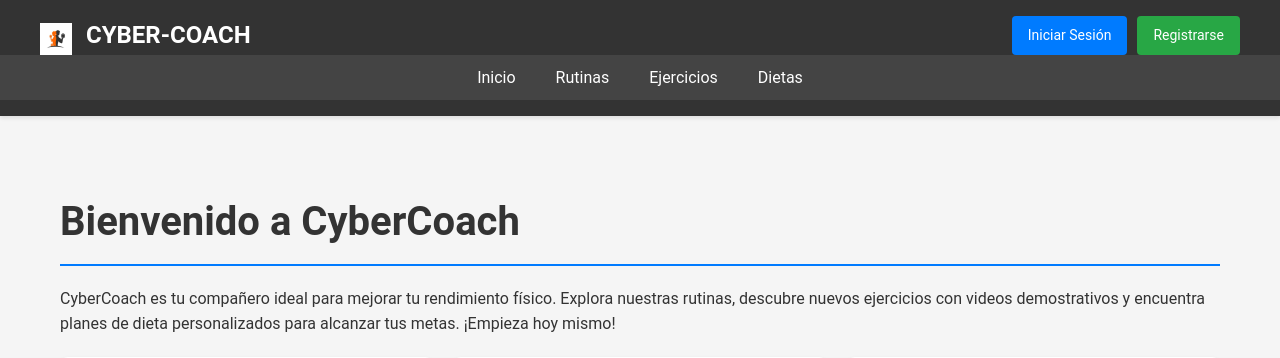
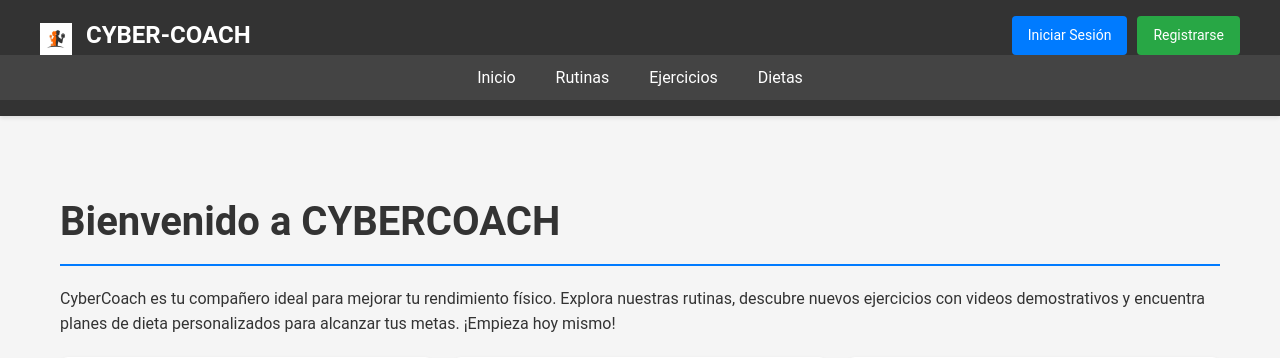
Before and after one commit to valenfd3z/Portfolio, a Python web app: template templates/index.html in a window 1280 px wide. Shown: the top 358 px of the page. Run offline with Jinja, Linux system fonts and the light colour scheme; the template is opened without the code that fills it, so the values that code supplies are empty.

Commit message:
Update index.html

```diff
--- a/templates/index.html
+++ b/templates/index.html
@@ -7,7 +7,7 @@ block extra_css %}
 {% endblock %} {% block content %}
 <div class="contenedor fade-in">
   <section class="seccion hero-section">
-    <h1 class="seccion-titulo">Bienvenido a CyberCoach</h1>
+    <h1 class="seccion-titulo">Bienvenido a CYBERCOACH</h1>
     <p class="seccion-contenido">
       CyberCoach es tu compañero ideal para mejorar tu rendimiento físico.
       Explora nuestras rutinas, descubre nuevos ejercicios con videos
```
